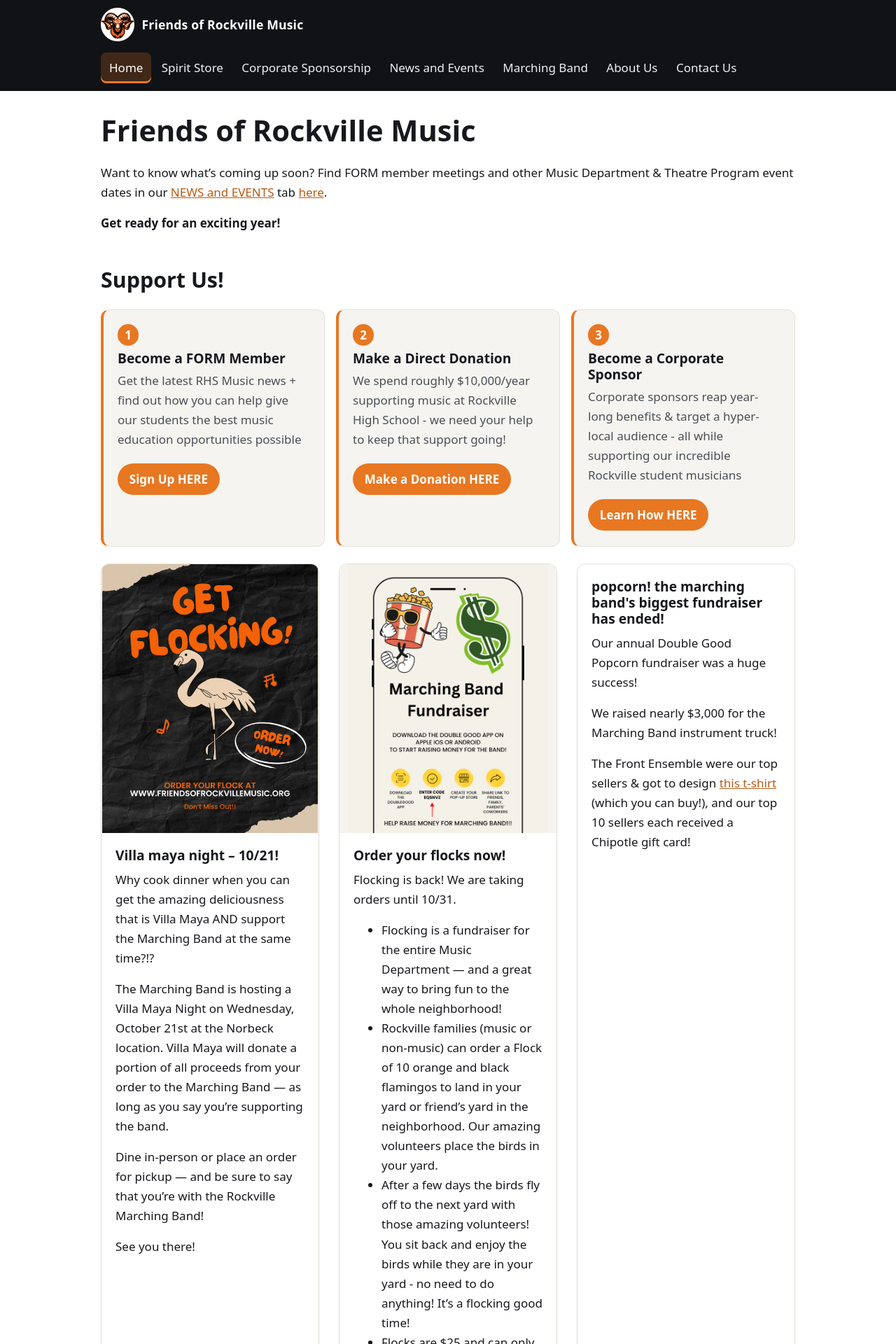
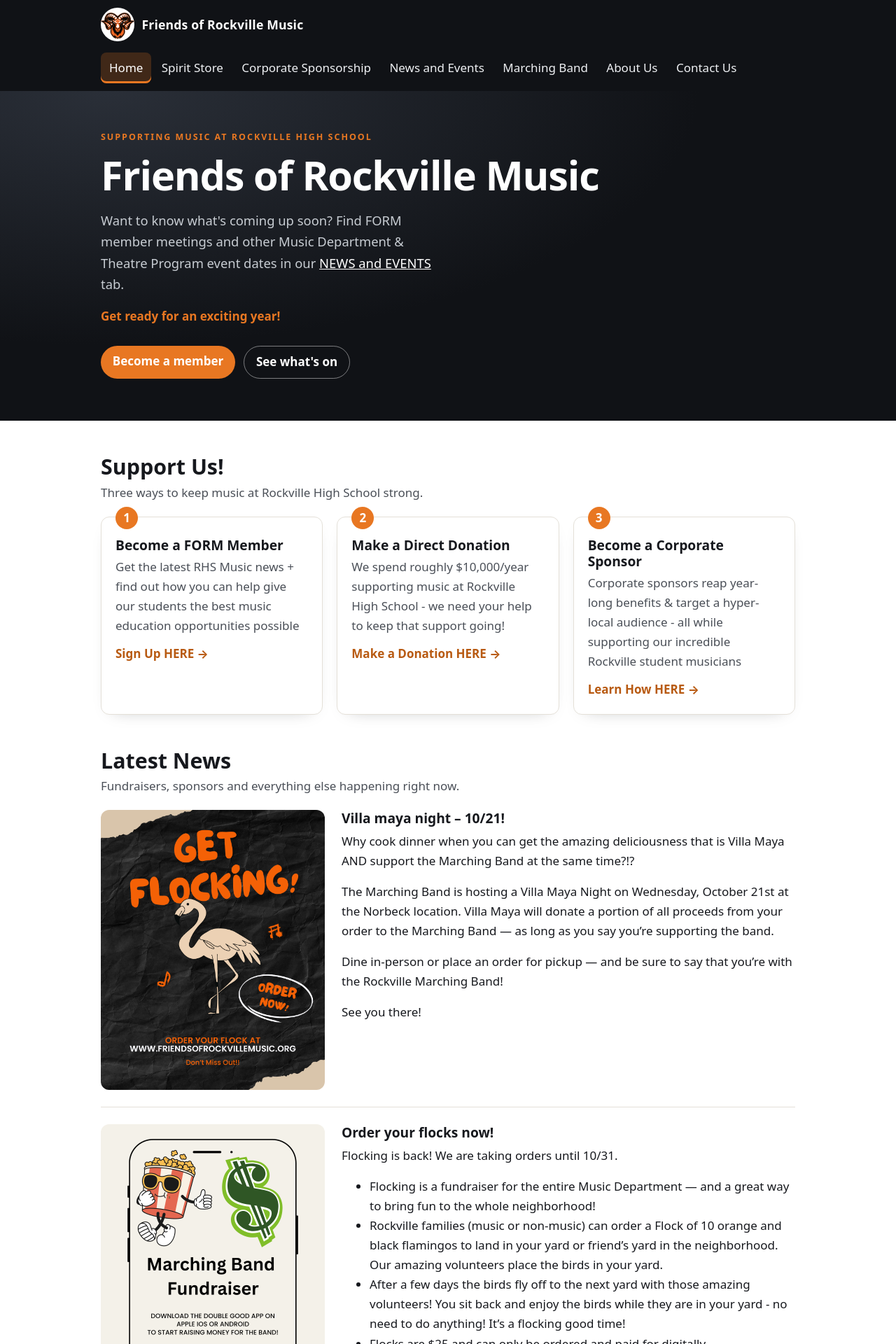
Before and after one commit to mikeholczer/rhsform, a Jekyll site: the page built from index.md, in a window 1280 px wide. Shown: the top 1920 px of the page at 70% size. Built offline with Jekyll 4.4.1, drawn with Linux system fonts in a browser that asks for light colours.

Commit message:
home: hero + action rail redesign
Rework the home page around a full-bleed dark hero, a numbered "Support Us!"
rail and a single-column news feed (image left, copy right), replacing the
equal-weight card grid.

- new _includes/home-hero.html holds the hero copy; a full-bleed band cannot be
  expressed in the Markdown page
- _includes/announcements.html: an item with no image now puts its title in the
  image column instead of squeezing the copy into 20rem
- index.md: "Latest News" heading and one-line section intros
- style.css: .home-hero, .button--ghost, .text-link, support rail and news feed

```diff
--- a/_includes/announcements.html
+++ b/_includes/announcements.html
@@ -3,14 +3,20 @@
   <article class="announcement{% unless a.image %} announcement--text-only{% endunless %}">
     {%- if a.image %}
     <div class="announcement__media">
-      <img src="{{ a.image | relative_url }}" alt="{{ a.image_alt | default: '' }}">
+      <img src="{{ a.image | relative_url }}" alt="{{ a.image_alt | default: '' }}" loading="lazy">
+    </div>
+    {%- else %}
+    <div class="announcement__lead">
+      <h3>{{ a.title }}</h3>
     </div>
     {%- endif %}
     <div class="announcement__body">
+      {%- if a.image %}
       <h3>{{ a.title }}</h3>
+      {%- endif %}
       {{ a.body | markdownify }}
       {%- if a.link_url %}
-      <p><a class="button" href="{{ a.link_url | relative_url }}">{{ a.link_text }}</a></p>
+      <p><a class="text-link" href="{{ a.link_url | relative_url }}">{{ a.link_text }}</a></p>
       {%- endif %}
     </div>
   </article>
--- /dev/null
+++ b/_includes/home-hero.html
@@ -0,0 +1,20 @@
+{%- comment %}
+The home page hero band. Its copy lives here rather than in index.md because the
+band wraps that copy in a full-bleed dark panel, which the Markdown page cannot
+express. The "Become a member" button points at the first support action in
+_data/support_actions.yml so the sign-up link stays defined in one place.
+{%- endcomment %}
+<div class="home-hero">
+  <p class="home-hero__kicker">{{ site.tagline }}</p>
+  <h1 class="home-hero__title">{{ site.title }}</h1>
+  <p class="home-hero__lede">
+    Want to know what's coming up soon? Find FORM member meetings and other
+    Music Department &amp; Theatre Program event dates in our
+    <a href="{{ '/news-and-events/' | relative_url }}">NEWS and EVENTS</a> tab.
+  </p>
+  <p class="home-hero__shout">Get ready for an exciting year!</p>
+  <div class="home-hero__actions">
+    <a class="button" href="{{ site.data.support_actions[0].link_url }}">Become a member</a>
+    <a class="button button--ghost" href="{{ '/news-and-events/' | relative_url }}">See what's on</a>
+  </div>
+</div>
--- a/_includes/support-actions.html
+++ b/_includes/support-actions.html
@@ -5,7 +5,7 @@
     <h3 class="support-item__title">{{ action.title }}</h3>
     <p>{{ action.body }}</p>
     {%- if action.link_url %}
-    <a class="button" href="{{ action.link_url | relative_url }}">{{ action.link_text }}</a>
+    <a class="text-link" href="{{ action.link_url | relative_url }}">{{ action.link_text }}</a>
     {%- endif %}
   </li>
 {%- endfor %}
--- a/assets/css/style.css
+++ b/assets/css/style.css
@@ -191,7 +191,16 @@ ol {
   padding: 2rem 1rem 3rem;
 }
 
-.home > h1:first-child,
+.home > h2 {
+  margin: 3rem 0 0.25rem;
+}
+
+/* The line under a home section heading ("Three ways to help..."). */
+.home > h2 + p {
+  margin: 0 0 1.25rem;
+  color: var(--ink-soft);
+}
+
 .page-header h1 {
   margin-top: 0;
 }
@@ -230,31 +239,110 @@ figure {
   color: #fff;
 }
 
+/* Secondary button for dark backgrounds. */
+.button--ghost {
+  background: transparent;
+  border: 1px solid rgba(255, 255, 255, 0.45);
+  color: #fff;
+}
+
+.button--ghost:hover {
+  background: rgba(255, 255, 255, 0.14);
+  color: #fff;
+}
+
+/* Inline "read more" link used by the home page lists. */
+.text-link {
+  font-weight: 700;
+  text-decoration: none;
+}
+
+.text-link::after {
+  content: " →";
+}
+
+/* Home hero */
+.home-hero {
+  /* Full-bleed: cancel .site-main's 1rem gutter and 2rem top padding so the
+     band runs edge to edge and sits flush under the header. The inner padding
+     puts the copy back on the same measure as the rest of the page. */
+  margin: -2rem calc(50% - 50vw) 2.5rem;
+  padding: 3.5rem max(1rem, calc(50vw - 31rem)) 3.75rem;
+  background: radial-gradient(120% 140% at 12% 0%, #2a2f38 0%, var(--header-bg) 55%);
+  color: var(--header-ink);
+}
+
+.home-hero__kicker {
+  margin: 0 0 0.5rem;
+  font-size: 0.78rem;
+  font-weight: 700;
+  letter-spacing: 0.16em;
+  text-transform: uppercase;
+  color: var(--orange);
+}
+
+.home-hero__title {
+  margin: 0 0 1rem;
+  font-size: clamp(2.1rem, 1.3rem + 3.4vw, 3.6rem);
+  letter-spacing: -0.02em;
+  color: #fff;
+}
+
+.home-hero__lede {
+  max-width: 46ch;
+  margin: 0 0 1rem;
+  font-size: 1.15rem;
+  color: var(--footer-ink);
+}
+
+.home-hero__lede a {
+  color: #fff;
+}
+
+.home-hero__shout {
+  margin: 0 0 1.75rem;
+  font-weight: 700;
+  color: var(--orange);
+}
+
+.home-hero__actions {
+  display: flex;
+  flex-wrap: wrap;
+  gap: 0.75rem;
+}
+
+.home-hero__actions .button {
+  margin-top: 0;
+}
+
 /* Support Us! */
 .support-list {
   list-style: none;
-  margin: 1.5rem 0;
+  margin: 0;
   padding: 0;
   display: grid;
-  gap: 1rem;
-  grid-template-columns: repeat(auto-fit, minmax(240px, 1fr));
+  gap: 1.25rem;
+  grid-template-columns: repeat(auto-fit, minmax(250px, 1fr));
 }
 
 .support-item {
   position: relative;
-  padding: 1.25rem 1.25rem 1.35rem;
-  background: var(--surface);
+  padding: 1.75rem 1.25rem 1.25rem;
+  background: #fff;
   border: 1px solid var(--border);
-  border-left: 4px solid var(--orange);
   border-radius: var(--radius);
+  box-shadow: 0 8px 24px -18px rgba(16, 18, 22, 0.4);
 }
 
+/* The step number straddles the top edge of its card. */
 .support-item__step {
-  display: inline-grid;
+  position: absolute;
+  top: -0.9rem;
+  left: 1.25rem;
+  display: grid;
   place-items: center;
-  width: 1.9rem;
-  height: 1.9rem;
-  margin-bottom: 0.4rem;
+  width: 2rem;
+  height: 2rem;
   border-radius: 50%;
   background: var(--orange);
   color: #fff;
@@ -266,49 +354,55 @@ figure {
 }
 
 .support-item p {
-  margin-bottom: 0.9rem;
+  margin: 0 0 0.75rem;
   color: var(--ink-soft);
 }
 
-/* Announcements */
+/* Announcements: one story per row, image left and copy right. */
 .announcements {
   display: grid;
-  gap: 1.75rem;
-  grid-template-columns: repeat(auto-fit, minmax(300px, 1fr));
-  margin-top: 1rem;
+  gap: 1.5rem;
 }
 
 .announcement {
-  display: flex;
-  flex-direction: column;
-  overflow: hidden;
-  background: #fff;
-  border: 1px solid var(--border);
-  border-radius: var(--radius);
-  box-shadow: 0 1px 2px rgba(16, 18, 22, 0.05);
+  display: grid;
+  gap: 1.5rem;
+  grid-template-columns: minmax(0, 20rem) minmax(0, 1fr);
+  align-items: start;
+  padding-bottom: 1.5rem;
+  border-bottom: 1px solid var(--border);
 }
 
-.announcement__media {
-  background: var(--surface);
+.announcement:last-child {
+  padding-bottom: 0;
+  border-bottom: 0;
 }
 
 .announcement__media img {
   display: block;
   width: 100%;
-  max-height: 24rem;
-  object-fit: contain;
-}
-
-.announcement__body {
-  padding: 1.25rem;
+  border-radius: var(--radius);
 }
 
 .announcement__body h3 {
-  margin-top: 0;
+  margin: 0 0 0.5rem;
 }
 
 .announcement__body > :last-child {
   margin-bottom: 0;
+}
+
+/* No image, so the title takes the image's column instead of squeezing the
+   copy into it - the row still spans the full width. */
+.announcement__lead h3 {
+  margin: 0;
+  font-size: 1.35rem;
+  letter-spacing: -0.01em;
+}
+
+.announcement--text-only {
+  padding-left: 1.25rem;
+  border-left: 3px solid var(--orange);
 }
 
 /* Events */
@@ -452,6 +546,13 @@ figure {
   }
 }
 
+/* Stack the home news feed on narrow screens. */
+@media (max-width: 760px) {
+  .announcement {
+    grid-template-columns: 1fr;
+  }
+}
+
 @media (max-width: 520px) {
   .event-list li {
     flex-direction: column;
--- a/index.md
+++ b/index.md
@@ -4,14 +4,16 @@ permalink: /
 title: Home
 ---
 
-# Friends of Rockville Music
-
-Want to know what's coming up soon? Find FORM member meetings and other Music Department &amp; Theatre Program event dates in our [NEWS and EVENTS](/news-and-events/) tab [here](/news-and-events/).
-
-**Get ready for an exciting year!**
+{% include home-hero.html %}
 
 ## Support Us!
 
+Three ways to keep music at Rockville High School strong.
+
 {% include support-actions.html %}
 
+## Latest News
+
+Fundraisers, sponsors and everything else happening right now.
+
 {% include announcements.html %}
```
Also changed, not shown: AGENTS.md (+2 -2 lines), README.md.
